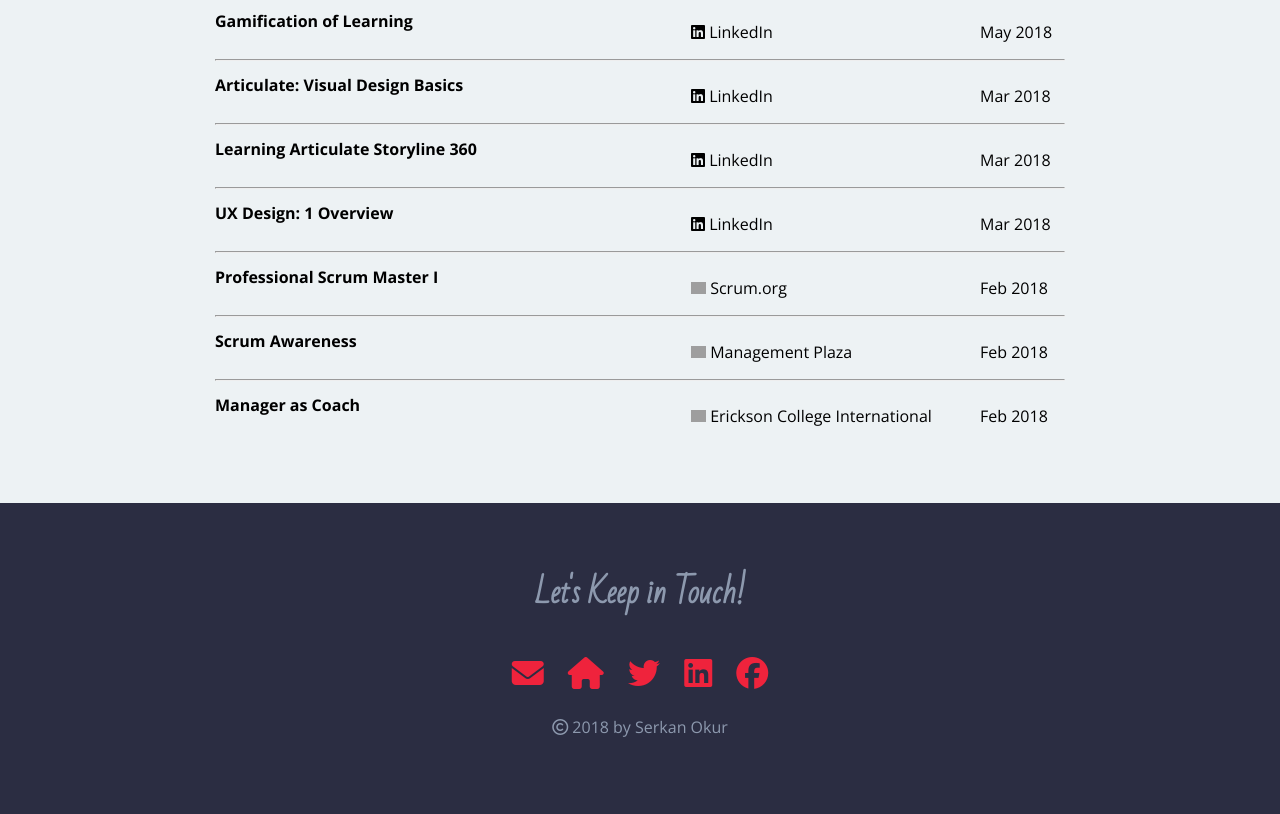
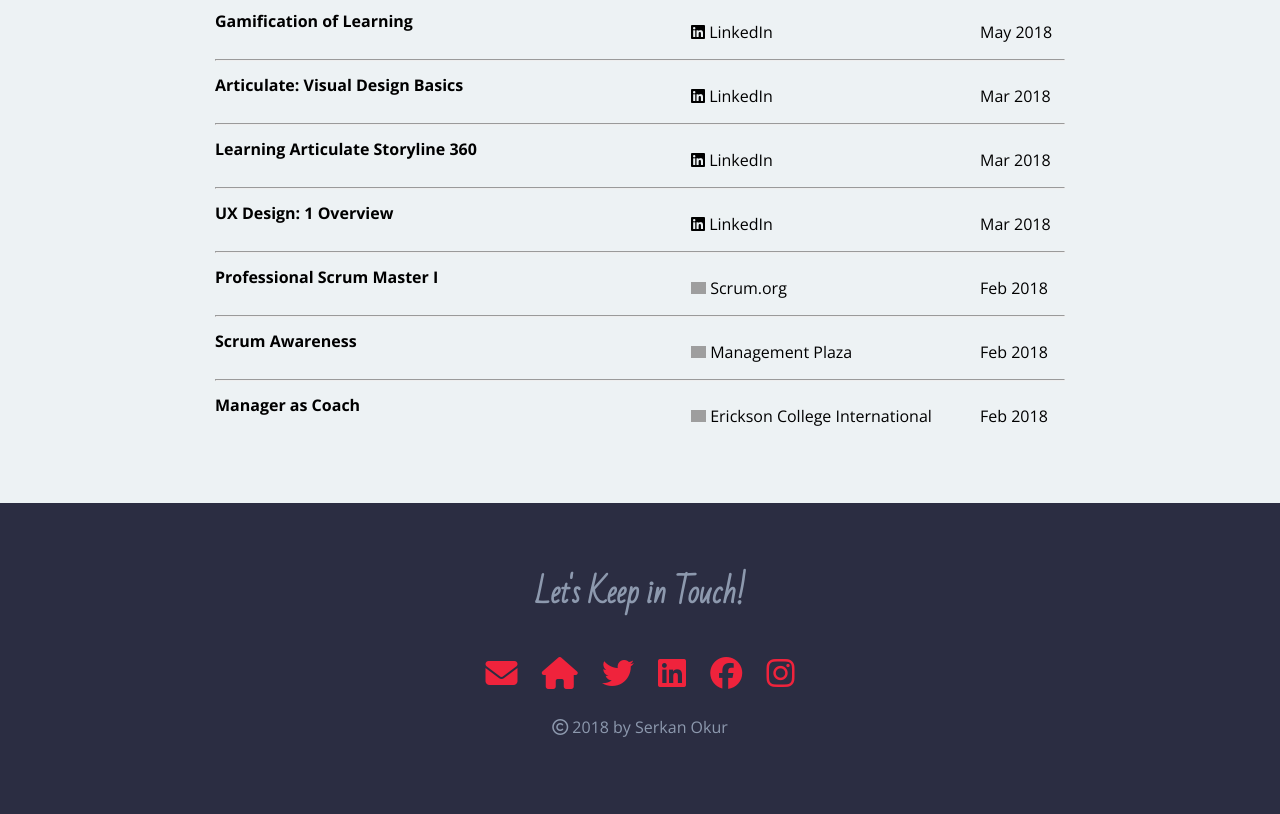
Before and after one commit to serkanokur79/CSS_Resume, a plain HTML site: page index.html in a window 1280 px wide. Shown: the part 2544-3358 px from the top of the page. Drawn offline with nearby package versions, Linux system fonts and the light colour scheme; grey boxes are pictures that could not be loaded; a script that the page names is missing.

Commit message:
instagram added to footer
fa-instagram

```diff
--- a/index.html
+++ b/index.html
@@ -267,6 +267,7 @@
             <a href="https://twitter.com/serkanokur" target="_blank"><i class="fa fa-twitter fa-2x" aria-hidden="true"></i></a>
             <a href="https://www.linkedin.com/in/serkan-okur-97623728/" target="_blank"><i class="fa fa-linkedin-square fa-2x" aria-hidden="true"></i></a>
             <a href="https://www.facebook.com/okurserkan" target="_blank"><i class="fa fa-facebook-official fa-2x" aria-hidden="true"></i></a>
+            <a href="https://www.instagram.com/serkan_okur/" target="_blank"><i class="fa fa-instagram fa-2x" aria-hidden="true"></i></a>
         </div>
 
         <p><i class="fa fa-copyright" aria-hidden="true"></i> 2018 by Serkan Okur</p>
```
